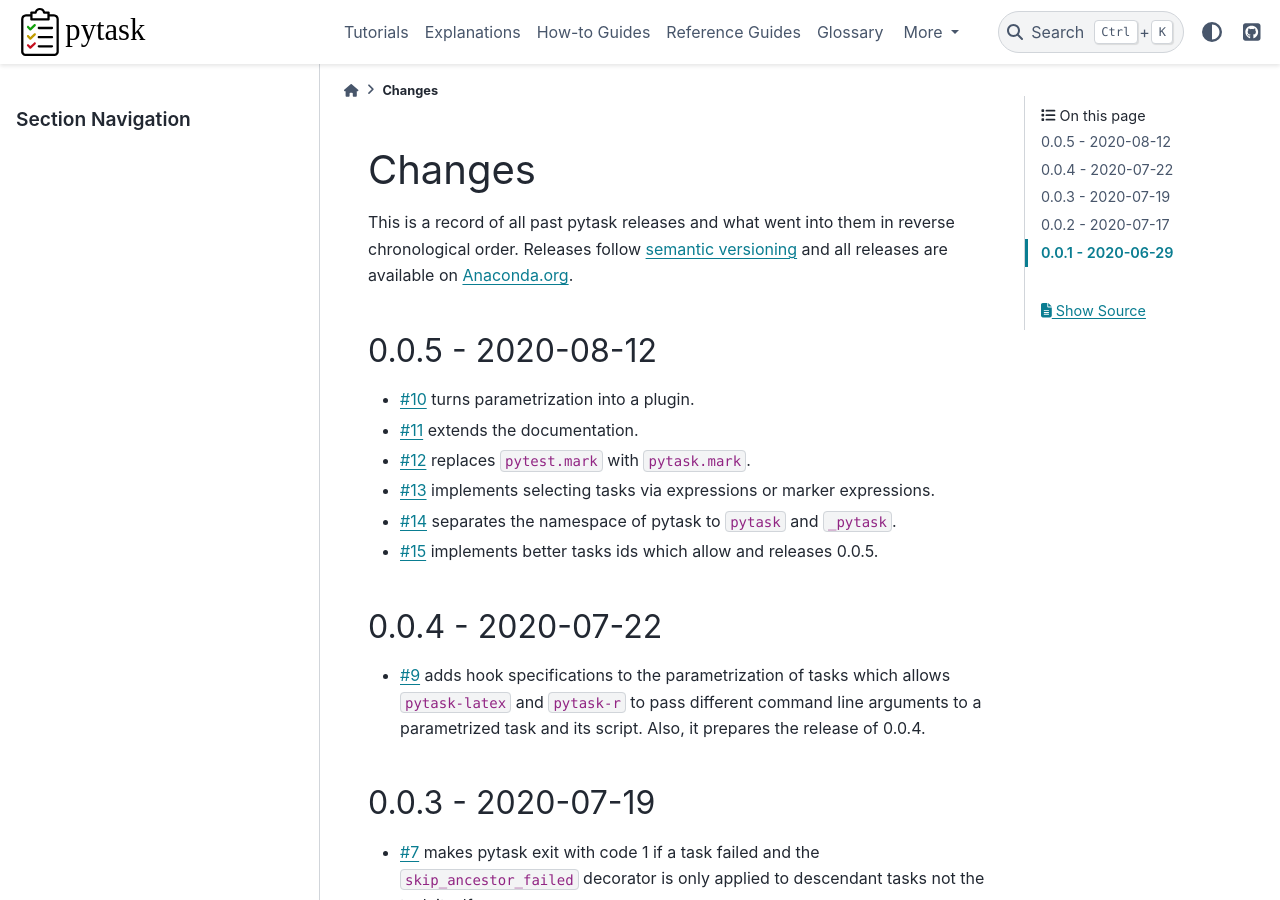
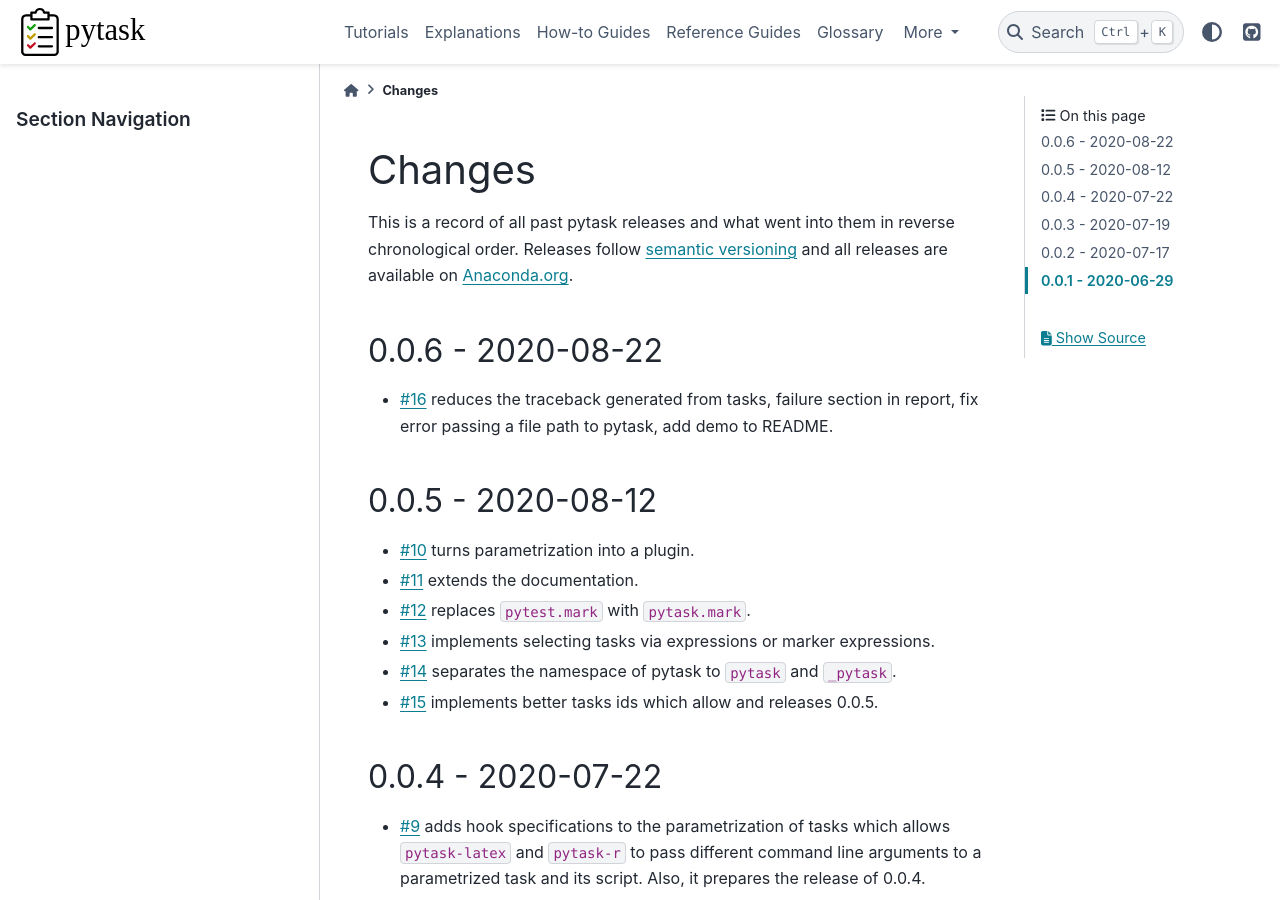
Before and after one commit to pytask-dev/pytask, a Sphinx documentation site: the page built from docs/changes.rst, in a window 1280 px wide and 900 px high. Built offline with Sphinx 7.4.7 and the PyData theme 0.15.4, drawn with Linux system fonts in a browser that asks for light colours; pages that are not in the unit, such as notebooks, are missing from menus.

Commit message:
add changes.

```diff
--- a/docs/changes.rst
+++ b/docs/changes.rst
@@ -4,6 +4,13 @@ Changes
 This is a record of all past pytask releases and what went into them in reverse
 chronological order. Releases follow `semantic versioning <https://semver.org/>`_ and
 all releases are available on `Anaconda.org <https://anaconda.org/pytask/pytask>`_.
+
+
+0.0.6 - 2020-08-22
+------------------
+
+- :gh:`16` reduces the traceback generated from tasks, failure section in report, fix
+  error passing a file path to pytask, add demo to README.
 
 
 0.0.5 - 2020-08-12
```
